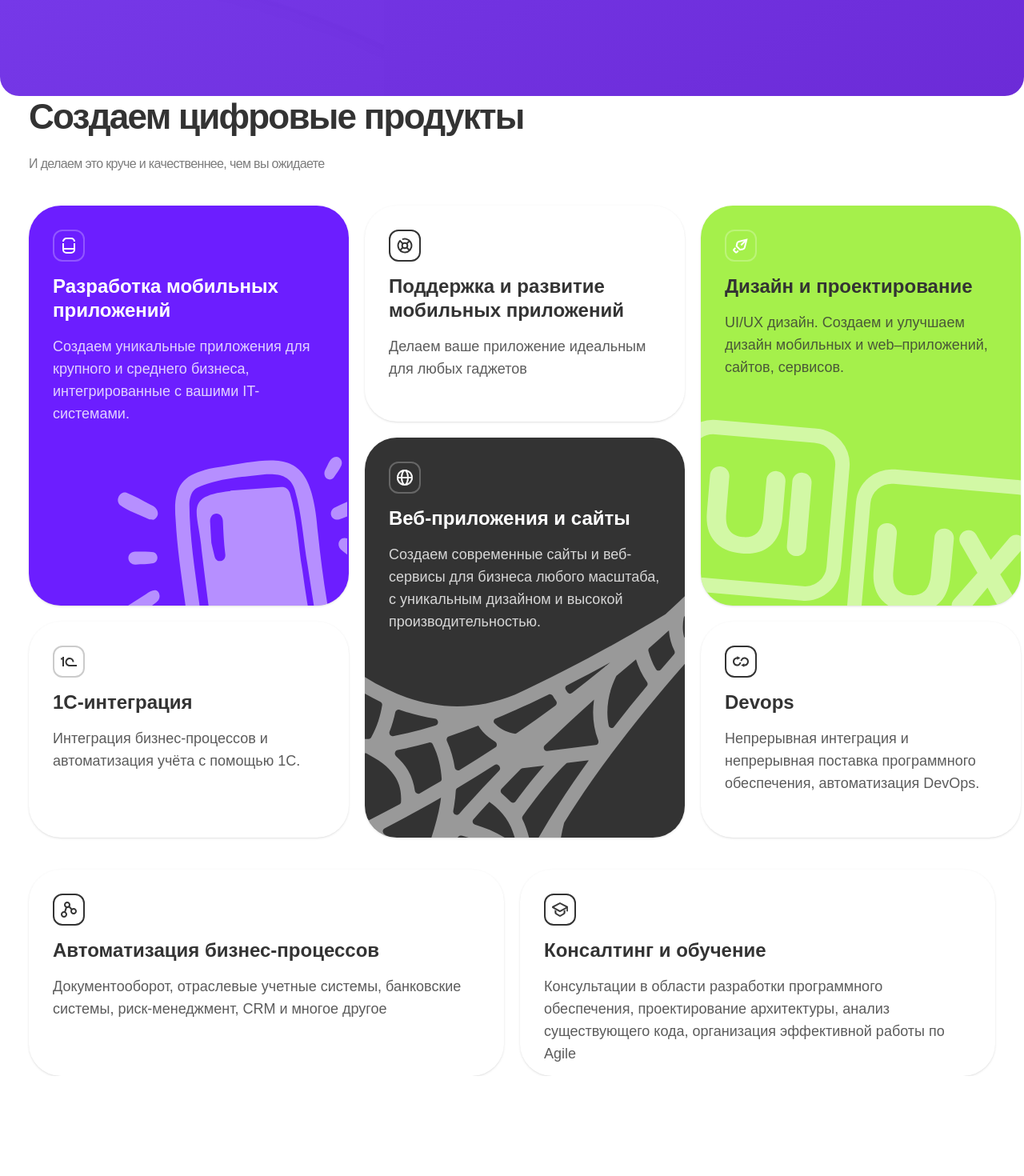
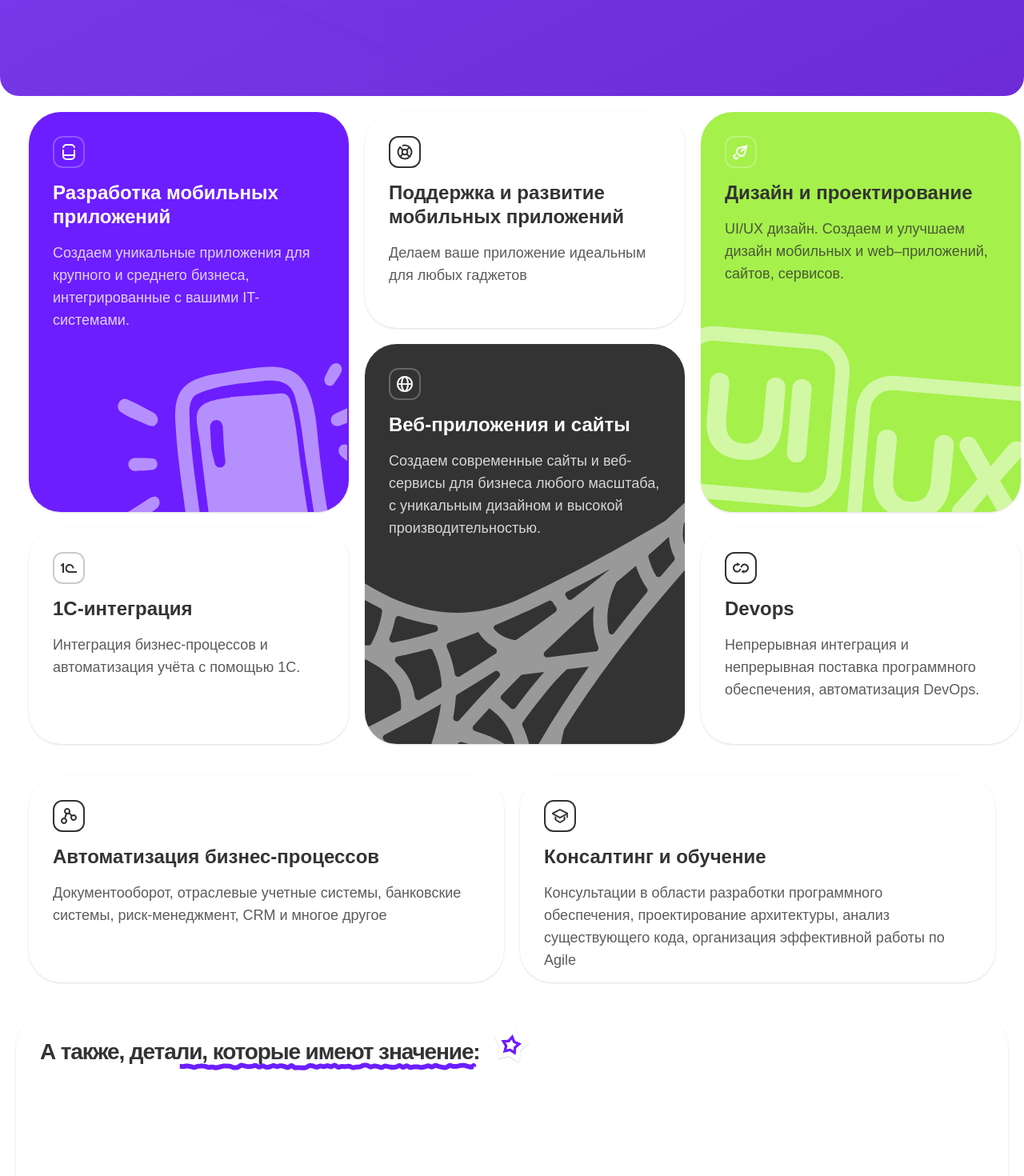
Before and after one commit to alekseikaftanov/tehvill-site, a Next.js app: page / in a window 1280 px wide. Shown: the part 520-1990 px from the top of the page at 80% size. Before the commit the page ends 1865 px from the top, so only its background shows below. Built offline with nearby package versions, Linux system fonts and the light colour scheme.

Commit message:
Фикс: секция с заголовком, звездой и подчеркиванием (underline.svg) строго по макету, все отступы и размеры выровнены

```diff
--- a/src/app/page.tsx
+++ b/src/app/page.tsx
@@ -5,22 +5,8 @@ export default function Home() {
   return (
     <>
       <Hero />
+      {/* Основная секция с карточками/виджетами */}
       <div className="w-full max-w-[1240px] mx-auto flex flex-col items-start px-4">
-        {/* Секционный заголовок */}
-        <div className="flex flex-col items-start gap-5 mb-5 w-full">
-          <h2
-            className="font-montserrat font-semibold text-[56px] leading-[120%] tracking-[-0.04em] text-[#333] w-full md:text-[44px] sm:text-[32px]"
-            style={{ letterSpacing: '-0.04em', lineHeight: '120%' }}
-          >
-            Создаем цифровые продукты
-          </h2>
-          <div
-            className="font-inter font-normal text-[20px] leading-[150%] tracking-[-0.04em] text-[#5C5C5C] opacity-80 w-full md:text-[16px] sm:text-[14px]"
-            style={{ letterSpacing: '-0.04em', lineHeight: '150%' }}
-          >
-            И делаем это круче и качественнее, чем вы ожидаете
-          </div>
-        </div>
         <main className="flex justify-start items-start gap-5 py-5 w-full">
           {/* Слева — фиолетовая карточка */}
           <div className="flex flex-col items-start gap-5">
@@ -121,6 +107,32 @@ export default function Home() {
           />
         </div>
       </div>
+      {/* Новый отдельный белый блок с заголовком и звездой */}
+      <div className="w-full max-w-[1240px] min-h-[478px] mt-10 bg-white rounded-[40px] flex flex-col p-[30px] gap-6 mx-auto shadow-sm" style={{ gap: 24 }}>
+        <div className="flex flex-col w-full mb-6">
+          <div className="flex items-center">
+            <h3
+              className="font-montserrat font-semibold text-[28px] leading-[120%] text-[#333]"
+              style={{ letterSpacing: '-0.04em', zIndex: 0 }}
+            >
+              А также, детали, которые имеют значение:
+            </h3>
+            <img
+              src="/pictures/starStroke.svg"
+              alt="Star"
+              className="ml-4 w-[48px] h-[48px] select-none pointer-events-none"
+              style={{ zIndex: 1, marginTop: -15 }}
+            />
+          </div>
+          <img
+            src="/pictures/underline.svg"
+            alt="Underline"
+            className="mt-2 w-[420px] h-[12px] select-none pointer-events-none"
+            style={{ zIndex: 0, marginLeft: 150, marginTop: -5 }}
+          />
+        </div>
+        {/* Здесь будет дополнительный контент нового блока */}
+      </div>
     </>
   );
 }
```
Also changed, not shown: public/pictures/starStroke.svg (added), public/pictures/underline.svg (added). Lines whose indentation alone changed are shown as unchanged.
